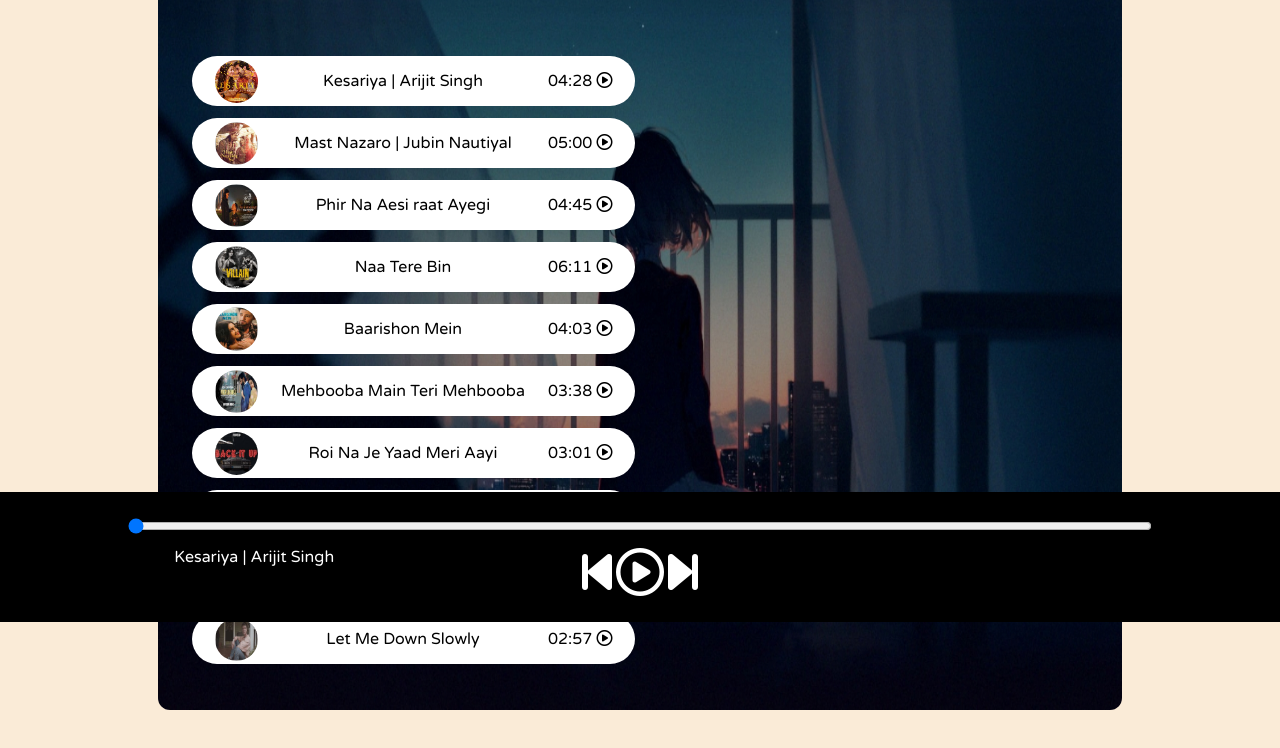
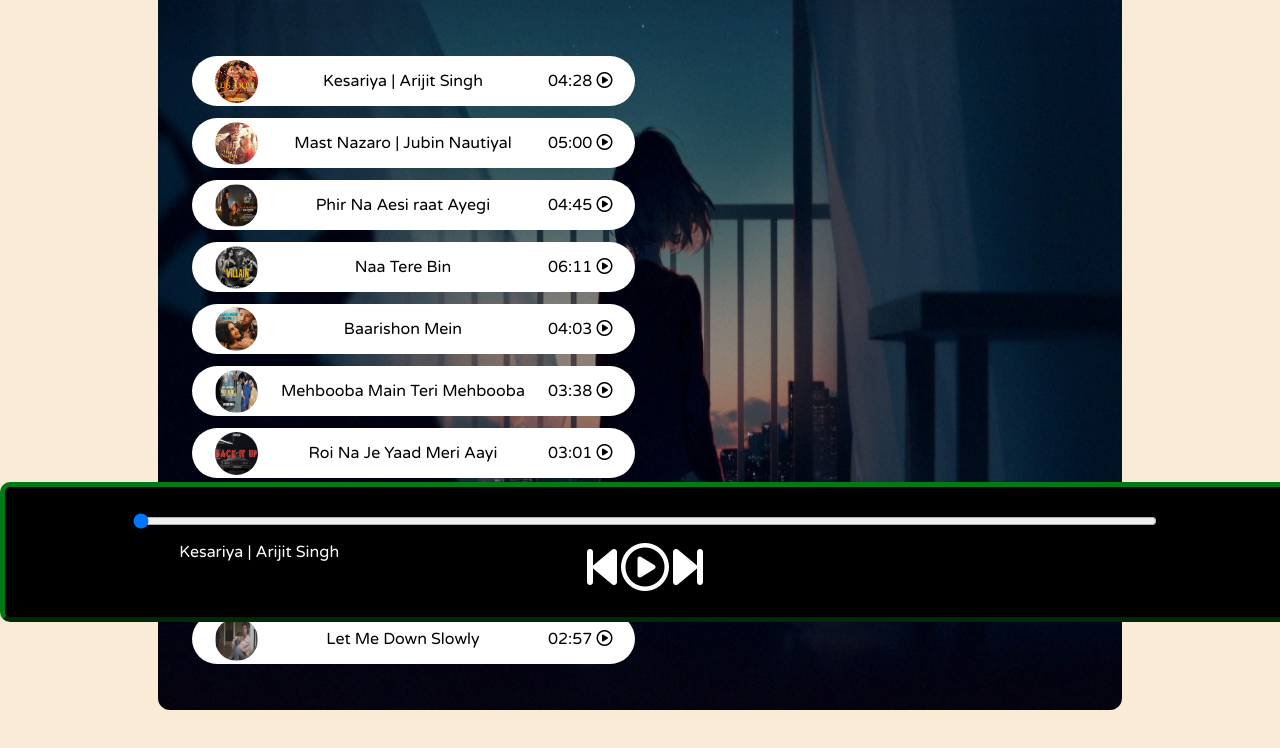
Before and after one commit to Prashant31s/spotify, a plain HTML site: page index.html in a window 1280 px wide. Shown: the part 178-926 px from the top of the page. Drawn offline with Linux system fonts and the light colour scheme.

Commit message:
Update style.css

```diff
--- a/style.css
+++ b/style.css
@@ -54,15 +54,22 @@ nav ul li{
 }
 
 .bottom{
-    position: sticky;
-    bottom: 0;
+    position: fixed;
+    float: bottom;
+    margin-bottom: 0%;
+    bottom: 0%;
+    width: 100%;
     height: 130px;
     background-color: black;
-    color: white;
+    color: rgb(255, 255, 255);
     display: flex;
     justify-content: center;
     align-items: center;
     flex-direction: column;
+    border-style: outset;
+    border-color: rgba(0, 128, 21, 0.952);
+    border-width: 5px;
+    border-radius: 10px;
 }
 
 .icons{
```
